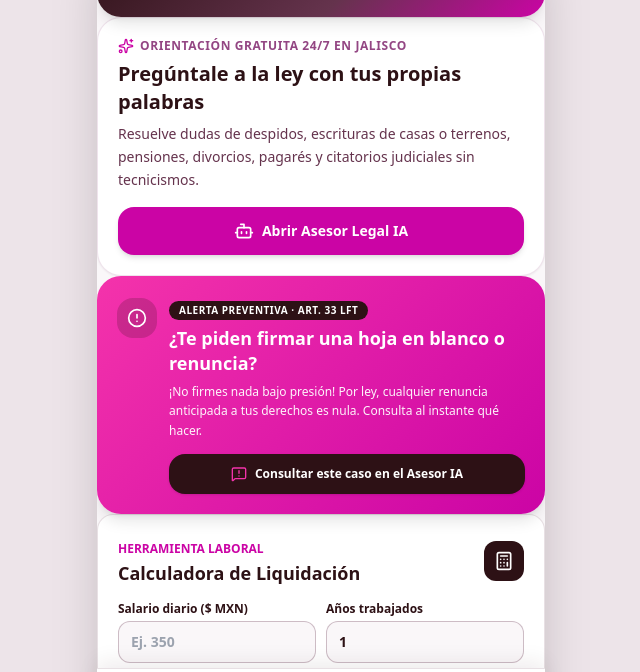
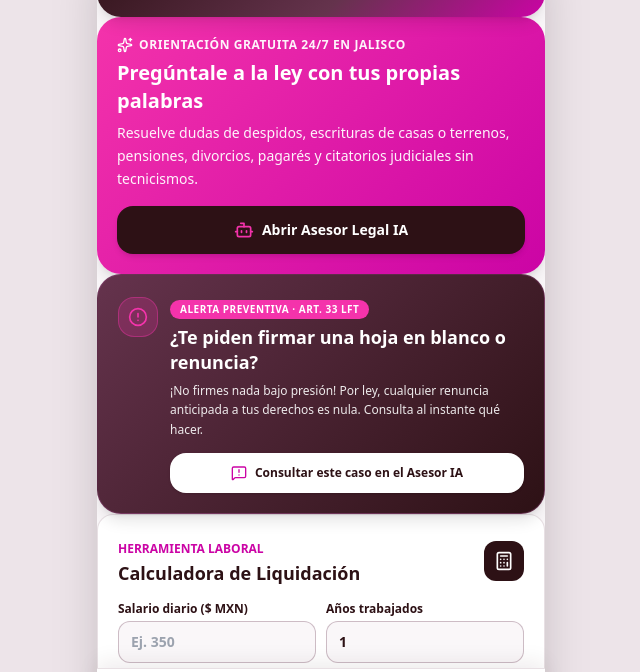
Before and after one commit to 1990eduaro1520-bit/LEGAL-TECH, a plain HTML site: page index.html in a window 1280 px wide. Shown: the part 69-741 px from the top of the page, without its empty margins (319-959 px from the left). Drawn offline with nearby package versions, Linux system fonts and the light colour scheme.

Commit message:
Update index.html

```diff
--- a/index.html
+++ b/index.html
@@ -89,47 +89,47 @@
 
         <!-- ÁREA DE CONTENIDO PRINCIPAL -->
        <!-- TARJETA 1 (ARRIBA): ORIENTACIÓN GRATUITA -->
-<div class="bg-white rounded-3xl p-5 shadow-sm border border-[#934683]/15">
-    <div class="flex items-center gap-1.5 text-xs font-extrabold tracking-wider uppercase text-[#934683] mb-1.5">
-        <i data-lucide="sparkles" class="w-4 h-4 text-[#CB04A5]"></i>
+<!-- TARJETA 1 (ARRIBA): ORIENTACIÓN GRATUITA EN ROSA/MAGENTA VIBRANTE -->
+<div class="rounded-3xl p-5 text-white shadow-lg relative overflow-hidden" style="background: linear-gradient(135deg, #F433AB 0%, #CB04A5 100%);">
+    <div class="flex items-center gap-1.5 text-xs font-extrabold tracking-wider uppercase text-white/95 mb-1.5">
+        <i data-lucide="sparkles" class="w-4 h-4 text-white"></i>
         <span>ORIENTACIÓN GRATUITA 24/7 EN JALISCO</span>
     </div>
-    <h2 class="text-xl font-extrabold text-[#2D1115] leading-snug mb-2">
+    <h2 class="text-xl font-extrabold text-white leading-snug mb-2">
         Pregúntale a la ley con tus propias palabras
     </h2>
-    <p class="text-sm text-[#65334D] leading-relaxed mb-4">
+    <p class="text-sm text-white/95 leading-relaxed mb-4">
         Resuelve dudas de despidos, escrituras de casas o terrenos, pensiones, divorcios, pagarés y citatorios judiciales sin tecnicismos.
     </p>
-    <button onclick="cambiarPestana('ia')" class="w-full py-3.5 px-4 rounded-2xl bg-[#CB04A5] hover:bg-[#934683] text-white font-bold text-sm flex items-center justify-center gap-2 shadow-md active:scale-98 transition">
-        <i data-lucide="bot" class="w-5 h-5"></i>
+    <button onclick="cambiarPestana('ia')" class="w-full py-3.5 px-4 rounded-2xl bg-[#2D1115] hover:bg-[#2D1115]/90 text-white font-bold text-sm flex items-center justify-center gap-2 shadow-md active:scale-98 transition">
+        <i data-lucide="bot" class="w-5 h-5 text-[#F433AB]"></i>
         <span>Abrir Asesor Legal IA</span>
     </button>
 </div>
 
-<!-- TARJETA 2 (ABAJO): ALERTA PREVENTIVA -->
-<div class="rounded-3xl p-5 text-white shadow-lg relative overflow-hidden" style="background: linear-gradient(135deg, #F433AB 0%, #CB04A5 100%);">
+<!-- TARJETA 2 (ABAJO): ALERTA PREVENTIVA EN TONO COMPLEMENTARIO CIRUELA/VINO OSCURO -->
+<div class="rounded-3xl p-5 text-white shadow-lg relative overflow-hidden border border-[#934683]/40" style="background: linear-gradient(135deg, #65334D 0%, #2D1115 100%);">
     <div class="flex items-start gap-3">
-        <div class="w-10 h-10 rounded-2xl bg-[#2D1115]/20 flex items-center justify-center shrink-0 mt-0.5">
-            <i data-lucide="alert-circle" class="w-5 h-5 text-white"></i>
+        <div class="w-10 h-10 rounded-2xl bg-[#F433AB]/20 border border-[#F433AB]/40 flex items-center justify-center shrink-0 mt-0.5">
+            <i data-lucide="alert-circle" class="w-5 h-5 text-[#F433AB]"></i>
         </div>
         <div class="flex-1">
-            <span class="inline-block px-2.5 py-0.5 rounded-full bg-[#2D1115] text-white text-[10px] font-extrabold tracking-wider uppercase mb-1.5">
+            <span class="inline-block px-2.5 py-0.5 rounded-full bg-[#F433AB] text-white text-[10px] font-extrabold tracking-wider uppercase mb-1.5">
                 ALERTA PREVENTIVA · ART. 33 LFT
             </span>
-            <h2 class="text-lg font-extrabold leading-snug mb-1.5">
+            <h2 class="text-lg font-extrabold leading-snug mb-1.5 text-white">
                 ¿Te piden firmar una hoja en blanco o renuncia?
             </h2>
-            <p class="text-xs text-white/95 leading-relaxed mb-3.5">
+            <p class="text-xs text-white/90 leading-relaxed mb-3.5">
                 ¡No firmes nada bajo presión! Por ley, cualquier renuncia anticipada a tus derechos es nula. Consulta al instante qué hacer.
             </p>
-            <button onclick="consultarCasoRapido('Me quieren hacer firmar una hoja en blanco o renuncia')" class="w-full py-3 px-4 rounded-2xl bg-[#2D1115] hover:bg-[#2D1115]/90 text-white font-bold text-xs flex items-center justify-center gap-2 shadow active:scale-98 transition">
-                <i data-lucide="message-square-warning" class="w-4 h-4 text-[#F433AB]"></i>
+            <button onclick="consultarCasoRapido('Me quieren hacer firmar una hoja en blanco o renuncia')" class="w-full py-3 px-4 rounded-2xl bg-white hover:bg-[#FAF7F9] text-[#2D1115] font-extrabold text-xs flex items-center justify-center gap-2 shadow active:scale-98 transition">
+                <i data-lucide="message-square-warning" class="w-4 h-4 text-[#CB04A5]"></i>
                 <span>Consultar este caso en el Asesor IA</span>
             </button>
         </div>
     </div>
 </div>
-
                 <!-- CALCULADORA RÁPIDA DE LIQUIDACIÓN / FINIQUITO -->
                 <div class="bg-white rounded-2xl p-5 shadow-sm border border-[#65334D]/15 space-y-3.5">
                     <div class="flex items-center justify-between">
```
